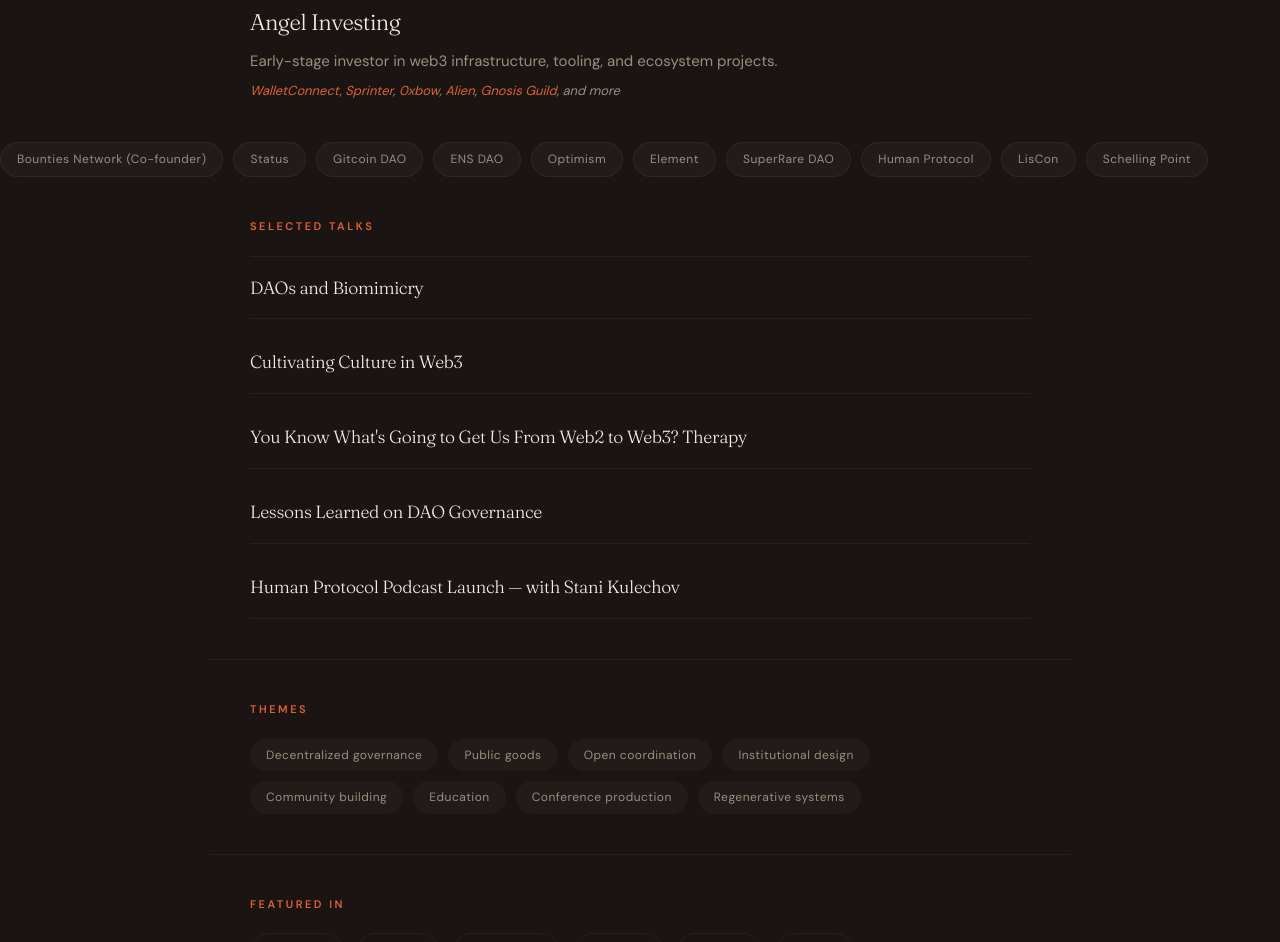
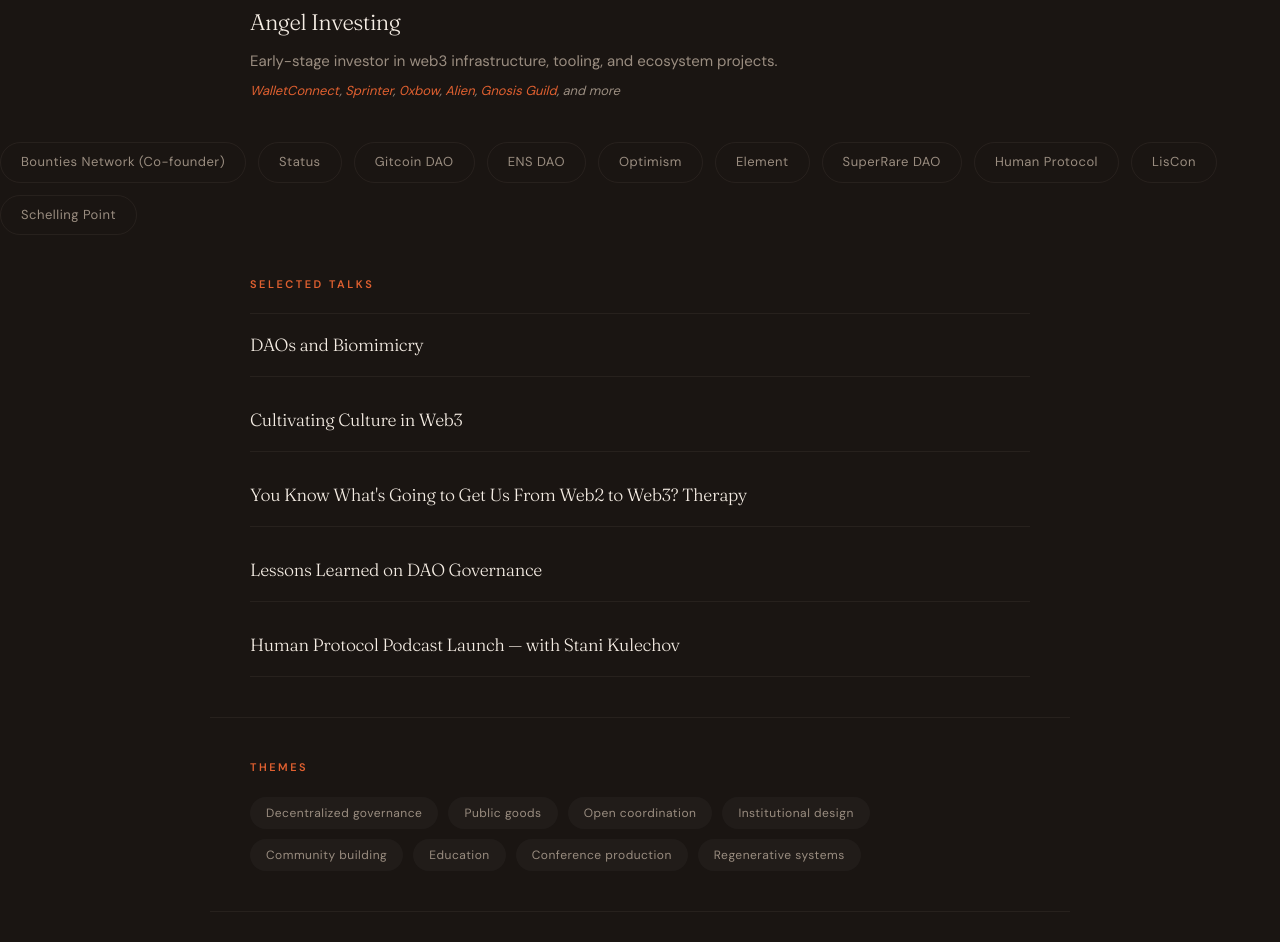
Before and after one commit to sim-pop/humanprotocol-site, a website: page about.html in a window 1280 px wide. Shown: the part 1242-2184 px from the top of the page. Drawn offline with Linux system fonts and the light colour scheme.

Commit message:
Update about.html

```diff
--- a/about.html
+++ b/about.html
@@ -55,8 +55,8 @@ nav{display:flex;justify-content:space-between;align-items:center;padding:18px 4
 .work-item .work-orgs a:hover{opacity:.7}
 
 /* Organizations */
-.org-list{display:flex;flex-wrap:wrap;gap:10px}
-.org-tag{padding:6px 16px;border:1px solid var(--card-border);border-radius:100px;background:var(--card-bg);font-size:12px;color:var(--muted);letter-spacing:.5px;text-decoration:none;transition:all .2s;display:inline-block}
+.org-list{display:flex;flex-wrap:wrap;gap:12px}
+.org-tag{padding:8px 20px;border:1px solid var(--card-border);border-radius:100px;font-size:13px;color:var(--muted);letter-spacing:.5px;text-decoration:none;transition:all .2s}
 a.org-tag:hover{border-color:var(--accent);color:var(--accent);opacity:1}
 
 /* Talks */
@@ -100,7 +100,6 @@ nav{padding:12px 16px}
 .profile-intro{font-size:15px}
 .profile-section{padding:40px 20px}
 .org-list,.media-list,.theme-list{gap:8px}
-.org-tag,.media-tag{padding:6px 14px;font-size:12px}
 footer{flex-direction:column;gap:16px;text-align:center;padding:30px 20px}
 .footer-links{justify-content:center}
 }
```
